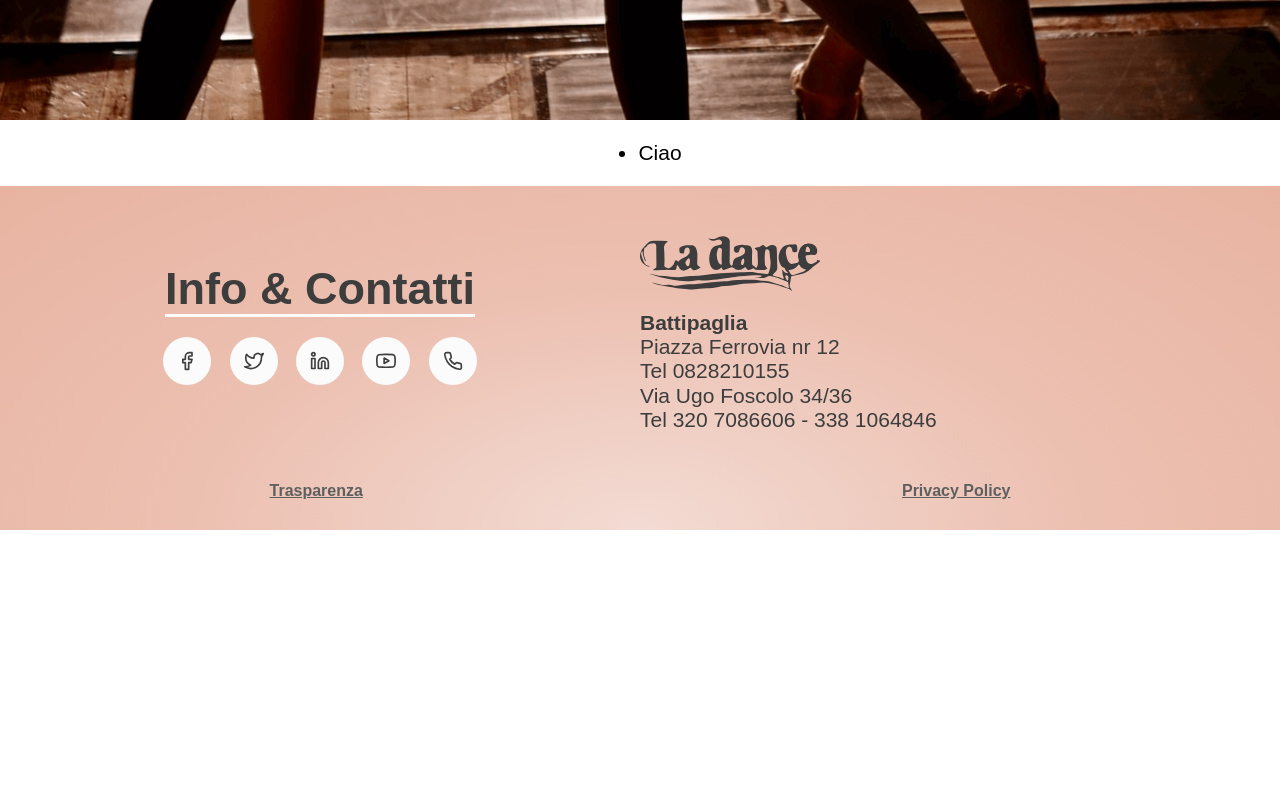
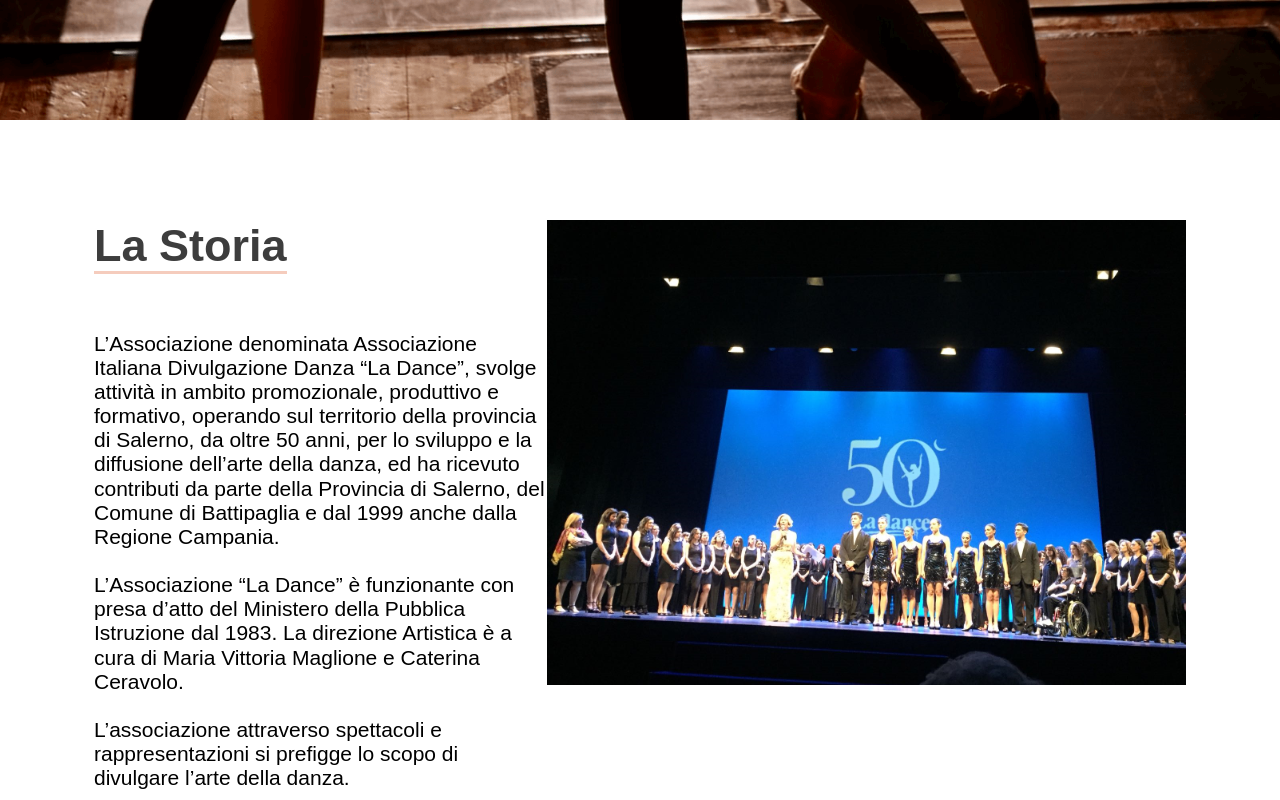
Before and after one commit to Slallo/la-dance, a React (Create React App) app: page / in a window 1280 px wide. Shown: the part 680-1480 px from the top of the page. Before the commit the page ends 1210 px from the top, so only its background shows below. Built offline with nearby package versions, Linux system fonts and the light colour scheme; a web font is replaced by a local one.

Commit message:
- Added story section

```diff
--- a/src/screen/home/home.screen.js
+++ b/src/screen/home/home.screen.js
@@ -4,8 +4,14 @@ import {
   CTAText,
   CTARow,
   CTAButton,
+  SectionTitle,
+  StorySection,
+  StoryTextWrapper,
+  StoryText,
+  StoryImage,
 } from "./home.style";
 import { ReactComponent as Logo } from "../../assets/logo.svg";
+import story from "../../assets/story_section_img.png";
 const Home = () => {
   return (
     <>
@@ -22,11 +28,28 @@ const Home = () => {
           </CTARow>
         </CTA>
       </BackgroundWrapper>
-      <div>
-        <ul>
-          <li>Ciao</li>
-        </ul>
-      </div>
+      <StorySection>
+        <StoryTextWrapper>
+          <SectionTitle>La Storia</SectionTitle>
+          <StoryText>
+            L’Associazione denominata Associazione Italiana Divulgazione Danza
+            “La Dance”, svolge attività in ambito promozionale, produttivo e
+            formativo, operando sul territorio della provincia di Salerno, da
+            oltre 50 anni, per lo sviluppo e la diffusione dell’arte della
+            danza, ed ha ricevuto contributi da parte della Provincia di
+            Salerno, del Comune di Battipaglia e dal 1999 anche dalla Regione
+            Campania. <br />
+            <br />
+            L’Associazione “La Dance” è funzionante con presa d’atto del
+            Ministero della Pubblica Istruzione dal 1983. La direzione Artistica
+            è a cura di Maria Vittoria Maglione e Caterina Ceravolo. <br />{" "}
+            <br />
+            L’associazione attraverso spettacoli e rappresentazioni si prefigge
+            lo scopo di divulgare l’arte della danza.
+          </StoryText>
+        </StoryTextWrapper>
+        <StoryImage src={story}></StoryImage>
+      </StorySection>
     </>
   );
 };
--- a/src/screen/home/home.style.js
+++ b/src/screen/home/home.style.js
@@ -44,3 +44,41 @@ export const CTAButton = styled.div`
   cursor: pointer;
   max-width: 45%;
 `;
+
+export const SectionTitle = styled.span`
+  font-size: 45px;
+  border-bottom: 3px solid #f5ccbd;
+  color: #3d3d3d;
+  width: fit-content;
+  font-weight: bold;
+`;
+
+export const StoryTextWrapper = styled.div`
+  flex: 1;
+  min-width: 40%;
+`;
+
+export const StorySection = styled.div`
+  width: 90%;
+  display: flex;
+  justify-content: center;
+  align-items: flex-start;
+  padding: 100px 30px;
+  box-sizing: border-box;
+  flex-flow: row wrap;
+  @media only screen and (max-width: 600px) {
+    padding: 50px 20px;
+  }
+`;
+
+export const StoryText = styled.p`
+  margin-top: 60px;
+  @media only screen and (max-width: 600px) {
+    margin-top: 20px;
+  }
+`;
+
+export const StoryImage = styled.img`
+  max-width: 100%;
+  flex: 1;
+`;
```
Also changed, not shown: src/assets/story_section_img.png (added).
